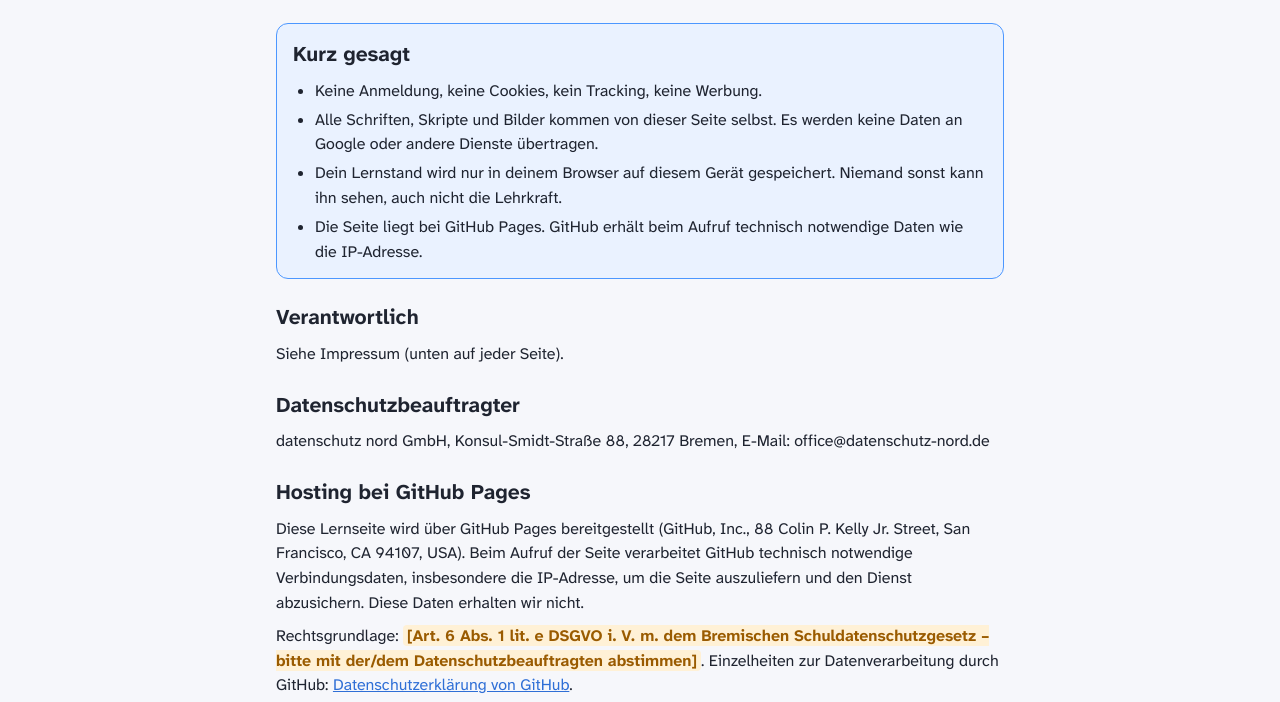
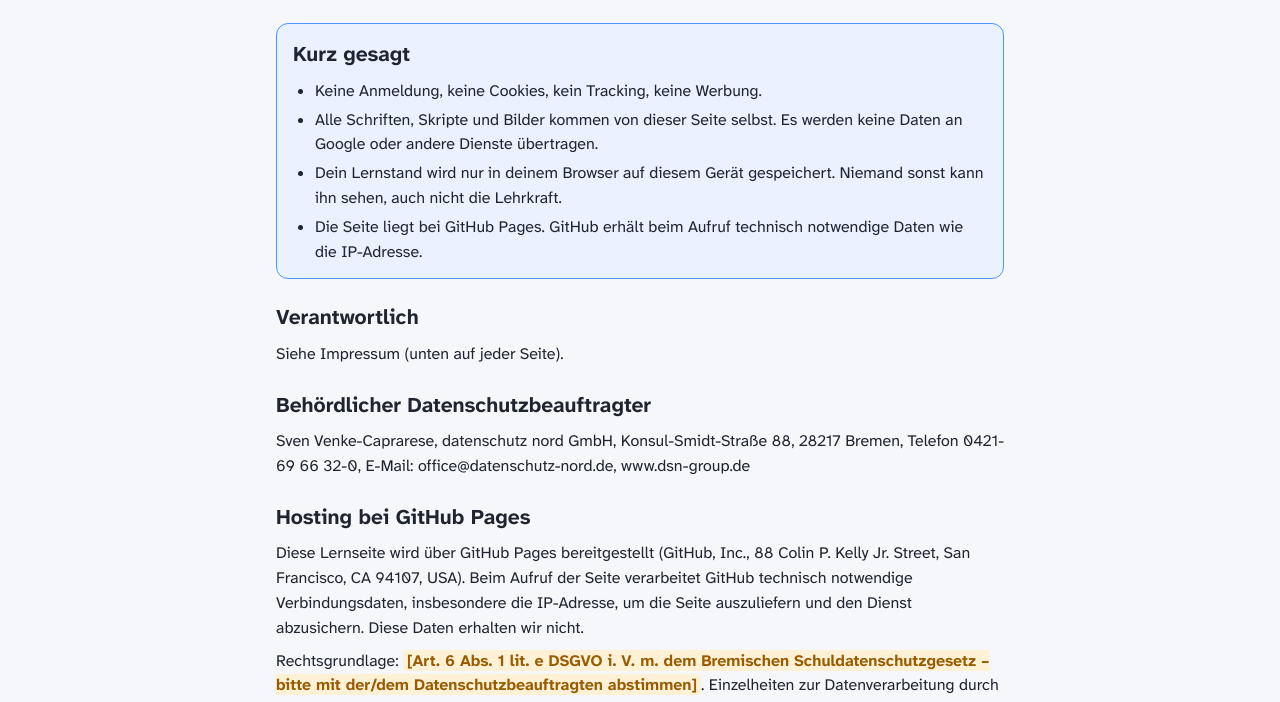
Before and after one commit to mr-co-osh/scratch-debugging, a plain HTML site: page datenschutz.html in a window 1280 px wide. Shown: the part 77-779 px from the top of the page. Drawn offline with Linux system fonts and the light colour scheme.

Commit message:
Impressum und Datenschutz: Kontaktdaten an die Schulhomepage angeglichen
E-Mail 505@schulverwaltung.bremen.de, Telefon ergänzt, behördlicher Datenschutzbeauftragter vollständig.

Co-Authored-By: Claude Opus 5.5 <noreply@anthropic.com>
Claude-Session: https://claude.ai/code/session_01Vev1a4NHv8J2cP1RvCPNDZ

```diff
--- a/datenschutz.html
+++ b/datenschutz.html
@@ -66,8 +66,8 @@ code,kbd,pre,samp{font-family:"Atkinson Hyperlegible Mono",ui-monospace,Consolas
     <p>Siehe Impressum (unten auf jeder Seite).</p>
   </section>
   <section>
-    <h2>Datenschutzbeauftragter</h2>
-    <p>datenschutz nord GmbH, Konsul-Smidt-Straße 88, 28217 Bremen, E-Mail: office@datenschutz-nord.de</p>
+    <h2>Behördlicher Datenschutzbeauftragter</h2>
+    <p>Sven Venke-Caprarese, datenschutz nord GmbH, Konsul-Smidt-Straße 88, 28217 Bremen, Telefon 0421-69 66 32-0, E-Mail: office@datenschutz-nord.de, www.dsn-group.de</p>
   </section>
   <section>
     <h2>Hosting bei GitHub Pages</h2>
@@ -110,12 +110,12 @@ code,kbd,pre,samp{font-family:"Atkinson Hyperlegible Mono",ui-monospace,Consolas
 <li><b>Nichts von fremden Servern:</b> Schriften, Skripte und Bilder werden von dieser Seite selbst geladen.</li>
 <li><b>Deine Rechte:</b> Nach der DSGVO hast du das Recht auf Auskunft, Berichtigung, Löschung und Einschränkung der Verarbeitung sowie auf Beschwerde bei einer Datenschutz-Aufsichtsbehörde.</li>
 <li><b>Verantwortlich:</b> siehe Impressum.</li>
-<li><b>Datenschutzbeauftragter:</b> datenschutz nord GmbH, Konsul-Smidt-Straße 88, 28217 Bremen, office@datenschutz-nord.de</li>
+<li><b>Behördlicher Datenschutzbeauftragter:</b> Sven Venke-Caprarese, datenschutz nord GmbH, Konsul-Smidt-Straße 88, 28217 Bremen, Telefon 0421-69 66 32-0, office@datenschutz-nord.de, www.dsn-group.de</li>
 </ul>
 <p><a href="datenschutz.html">Ausführliche Datenschutzhinweise</a></p>
 </div>
 <div class="stdfuss-panel" id="stdfuss-p2" hidden>
-<p><b>Oberschule an der Hermannsburg</b><br>Hermannsburg 32f<br>28259 Bremen<br>E-Mail: 505@schule.bremen.de</p>
+<p><b>Oberschule an der Hermannsburg</b><br>Hermannsburg 32f<br>28259 Bremen<br>Telefon: 0421-361-15960<br>E-Mail: 505@schulverwaltung.bremen.de</p>
 <p>Vertreten durch den Schulleiter Achim Kaschub</p>
 </div>
 <div class="stdfuss-panel" id="stdfuss-p3" hidden>
```
Also changed, not shown: index.html (+2 -2 lines), 1 other file.
